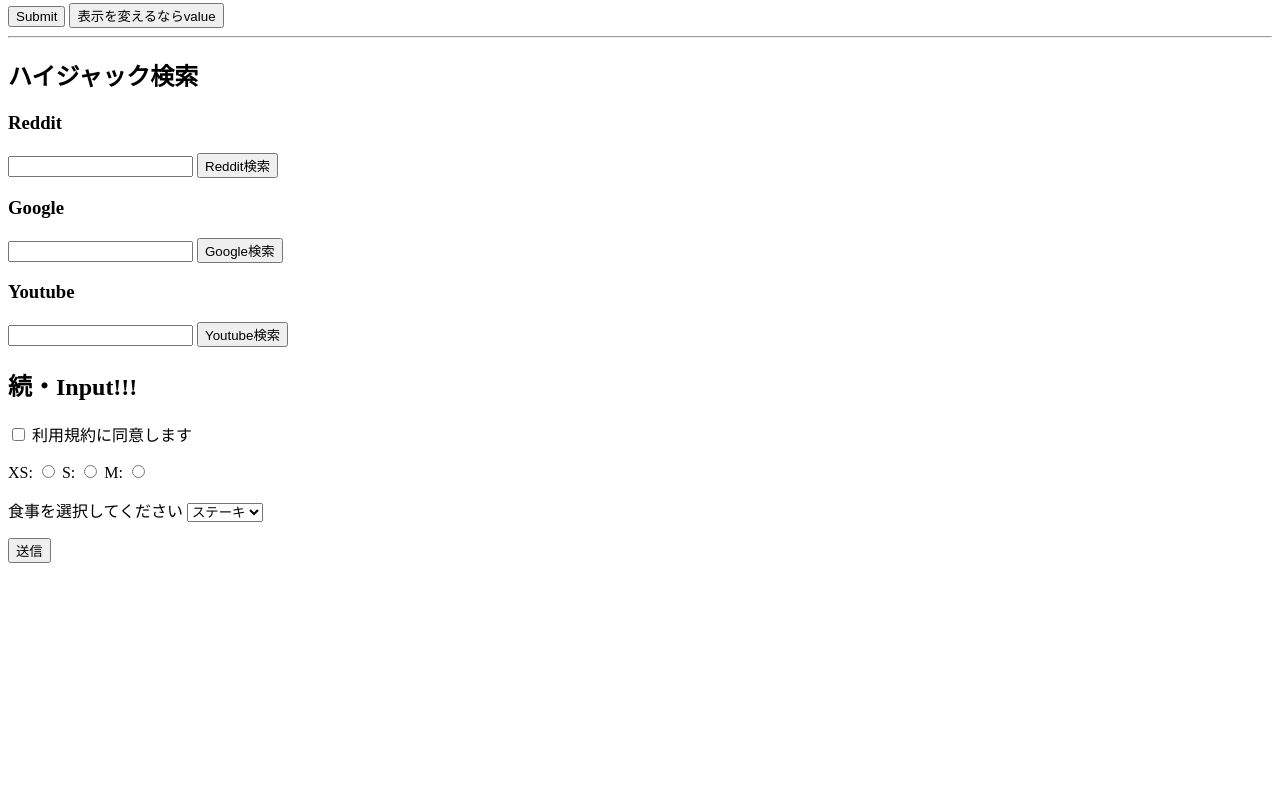
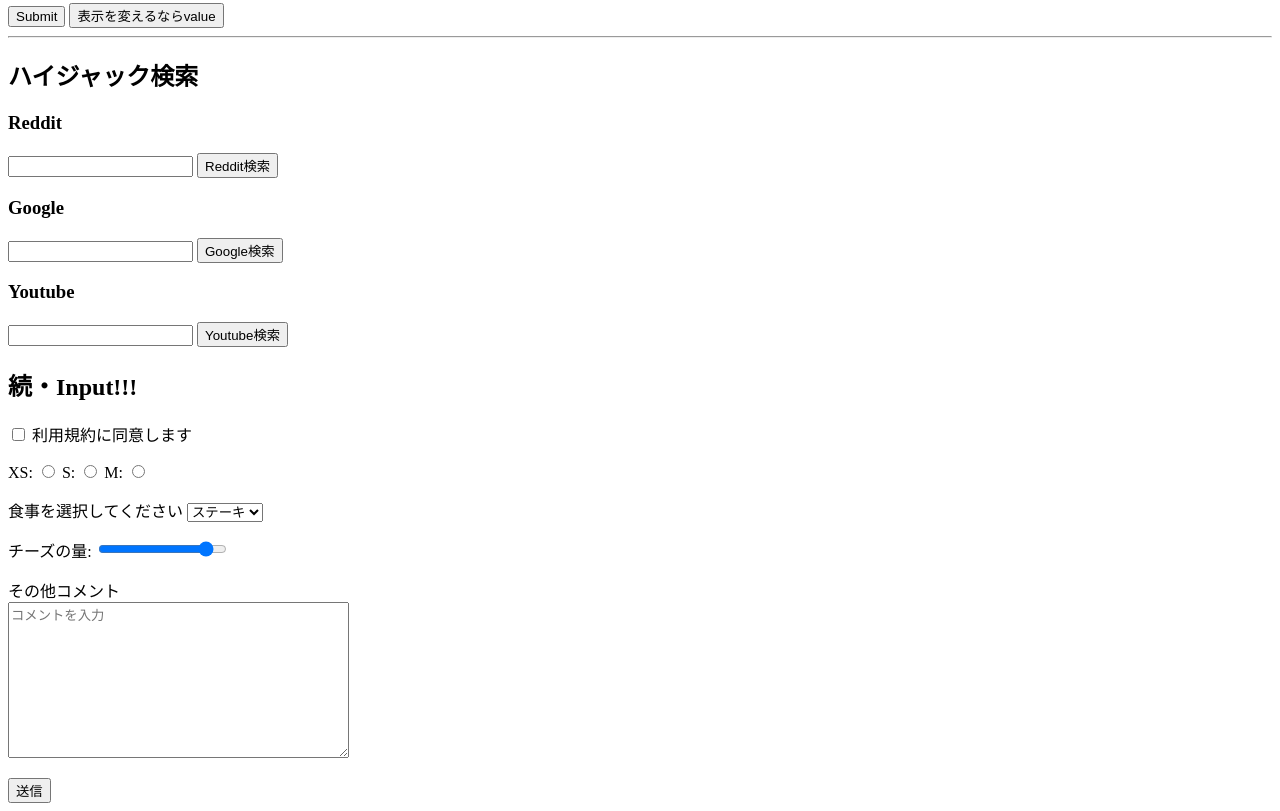
Before and after one commit to yamamoki/udemy, a plain HTML site: page forms.html in a window 1280 px wide. Shown: the part 415-1226 px from the top of the page. Before the commit the page ends 986 px from the top, so only its background shows below. Drawn offline with Linux system fonts and the light colour scheme.

Commit message:
Finish_form

```diff
--- a/forms.html
+++ b/forms.html
@@ -26,7 +26,7 @@
     <!--↑↓は使い分け-->
     <p>
       <label>好きな数値:
-        <input type="number" placeholder="数値" name="num">
+        <input type="number" placeholder="数値" name="num" min="1" max="500" step="10">
       </label>
     </p>
     <button type="submit">送信!!</button>
@@ -75,6 +75,15 @@
         <option value="steak" selected>ステーキ</option>
       </select>
     </p>
+    <p>
+      <label for="">チーズの量:</label>
+      <input type="range" id="cheese" min="1" max="10" name="cheese_level" value="9">
+    </p>
+    <p>
+      <label for="commnts">その他コメント</label>
+      <br>
+      <textarea id="commnts" rows="10" cols="40" placeholder="コメントを入力"></textarea>
+    </p>
     <button type="submit">送信</button>
   </form>
 </body>
```
